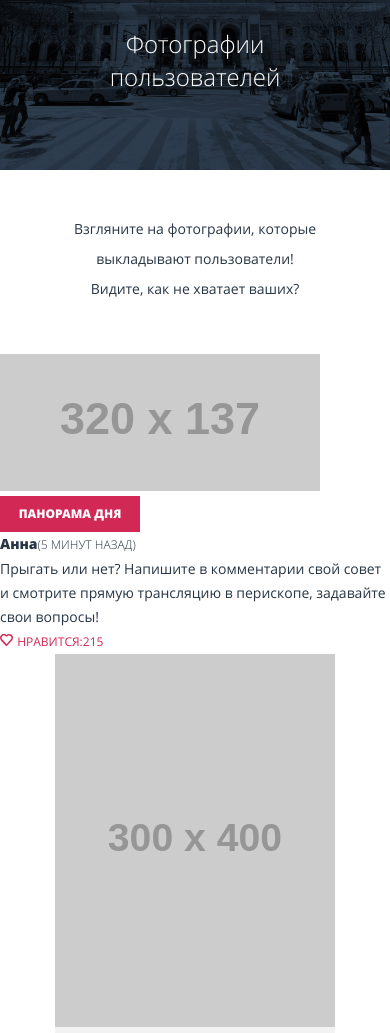
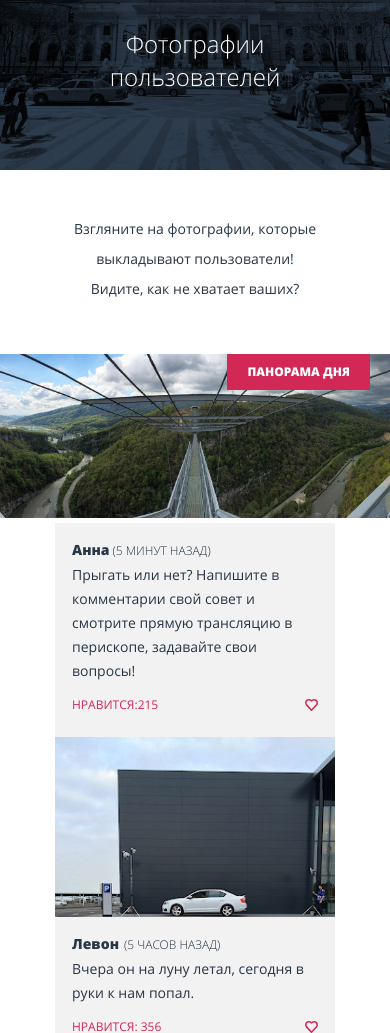
Before and after one commit to DmitryGytnikov/1477249-pink-20, a website: page source/photo.html in a window 390 px wide. Shown: the part 67-1100 px from the top of the page. Drawn offline with nearby package versions, Linux system fonts and the light colour scheme; files that its build step writes are made by us from their sources; placeholder pictures from the web are drawn by us.

Commit message:
Добавляет верстку .photo__row и best-today (адаптив) на photo.html

```diff
--- a/source/photo.html
+++ b/source/photo.html
@@ -63,16 +63,18 @@
       </div>
 
       <div class="best-today">
-        <img src="https://via.placeholder.com/320x137" width="320" height="137" alt="Панорама дня">
+          <img src="img/panorama-desktop@1x.jpg" alt="Панорама дня">
           <p class="best-today__mark">Панорама дня</p>
-        <div class="page-main__wrapper">
+          <div class="container">
+            <div class="best-today__container">
               <h2 class="best-today__author">
                 Анна<span class="best-today__time">(5 минут назад)</span>
               </h2>
+              <div class="best-today__like like-block">
+                <span class="like-block__text">Нравится:215</span>
+                <button class="like-block__btn" type="button" aria-label="Нравится"></button>
+              </div>
               <p class="best-today__text">Прыгать или нет? Напишите в комментарии свой совет и смотрите прямую трансляцию в перископе, задавайте свои вопросы!</p>
-          <div class="best-today__like like-block">
-            <button class="like-block__btn" type="button" aria-label="Нравится"></button>
-            <span class="like-block__text">Нравится:215</span>
             </div>
           </div>
         </div>
@@ -84,7 +86,7 @@
             <li class="photo__column">
               <div class="photo-block"> <!-- Добавили, чтобы задать расстояние м-ду флекс-элементами через отрицательный марджин для <ul> и <li>  -->
                 <p class="photo-block__photo">
-                <img src="https://via.placeholder.com/300x400" alt="Фото">
+                  <img src="img/photo-car-desktop@1x.jpg" alt="Фото">
                 </p>
                 <h2 class="photo-block__author">
                   Левон<span class="photo-block__time">(5 часов назад)</span>
@@ -100,7 +102,7 @@
             <li class="photo__column">
               <div class="photo-block">
                 <p class="photo-block__photo">
-                <img src="https://via.placeholder.com/300x400" width="300" height="400" alt="Фото">
+                  <img src="img/photo-drumset-desktop@1x.jpg" alt="Фото">
                 </p>
                 <h2 class="photo-block__author">
                   Антон<span class="photo-block__time">(12 часов назад)</span>
@@ -116,7 +118,7 @@
             <li class="photo__column">
               <div class="photo-block">
                 <p class="photo-block__photo">
-                <img src="https://via.placeholder.com/300x400" width="300" height="400" alt="Фото">
+                  <img src="img/photo-window-desktop@1x.jpg" alt="Фото">
                 </p>
                 <h2 class="photo-block__author">
                   Борис<span class="photo-block__time">(20 часов назад)</span>
@@ -132,7 +134,7 @@
             <li class="photo__column">
               <div class="photo-block">
                 <p class="photo-block__photo">
-                <img src="https://via.placeholder.com/300x400" width="300" height="400" alt="Фото">
+                  <img src="img/photo-fair-desktop@1x.jpg" alt="Фото">
                 </p>
                 <h2 class="photo-block__author">
                   Сергей<span class="photo-block__time">(25 часов назад)</span>
@@ -148,7 +150,7 @@
             <li class="photo__column">
               <div class="photo-block">
                 <p class="photo-block__photo">
-                <img src="https://via.placeholder.com/300x400" width="300" height="400" alt="Фото">
+                  <img src="img/photo-pov-desktop@1x.jpg" alt="Фото">
                 </p>
                 <h2 class="photo-block__author">
                   Максим<span class="photo-block__time">(40 часов назад)</span>
@@ -164,7 +166,7 @@
             <li class="photo__column">
               <div class="photo-block">
                 <p class="photo-block__photo">
-                <img src="https://via.placeholder.com/300x400" width="300" height="400" alt="Фото">
+                  <img src="img/photo-wing-desktop@1x.jpg" alt="Фото">
                 </p>
                 <h2 class="photo-block__author">
                   Надежда<span class="photo-block__time">(45 часов назад)</span>
--- a/source/sass/blocks/best-today.scss
+++ b/source/sass/blocks/best-today.scss
@@ -1,35 +1,85 @@
+.best-today {
+  position: relative;
+  max-width: 1200px;
+  margin: 0 auto;
+}
+
 .best-today__mark {
-  margin: 0;
-  box-sizing: border-box;
-  width: 140px;
-  height: 36px;
+  position: absolute;
+  top: 54px;
+  right: 130px;
+
+  display: inline-block;
+  padding: 6px 20px 6px 20px;
   background-color: #d22856;
-
-  display: flex;
-  justify-content: center;
-  align-items: center;
 
   @include text (700, 12px, 24px, #FFFFFF);
   // ($font-weight, $font-size, $line-height, $color)
   text-transform: uppercase;
+
+  @media (max-width: 979px) {
+    top: 57px;
+    right: 20px;
+  }
+
+  @media (max-width: 659px) {
+    top: 0;
+  }
+}
+
+.best-today__container {
+  display: flex;
+  flex-wrap: wrap;
+
+  background-color: #f2f2f2;
+
+  margin-top: -5px;
+  padding: 24px 30px 24px 30px;
+
+  @media (max-width: 484px) {
+    width: 280px;
+    margin: 0 auto;
+
+    padding: 15px 17px 20px 17px;
+  }
 }
 
 .best-today__author {
-  margin: 0;
+  flex: 1 1 50%;
 
   @include text (700, 14px, 24px, #283645);
   // ($font-weight, $font-size, $line-height, $color)
+
+  @media (max-width: 484px) {
+    order: 0;
+    flex: 1 1 100%;
+  }
 }
 
 .best-today__time {
   @include text (300, 12px, 24px, #283645);
   // ($font-weight, $font-size, $line-height, $color)
+
   text-transform: uppercase;
+  margin-left: 3px;
+}
+
+.best-today__like {
+  @media (max-width: 484px) {
+    order: 2;
+    flex: 1 1 100%;
+  }
 }
 
 .best-today__text {
-  margin: 0;
+  flex: 1 1 50%;
 
   @include text (400, 14px, 24px, #283645);
   // ($font-weight, $font-size, $line-height, $color)
+
+  @media (max-width: 484px) {
+    order: 1;
+    flex: 1 1 100%;
+    margin-bottom: 10px;
+  }
 }
--- a/source/sass/blocks/like-block.scss
+++ b/source/sass/blocks/like-block.scss
@@ -1,3 +1,14 @@
+.like-block {
+  width: 119px;
+  display: flex;
+  align-items: center;
+  justify-content: space-between;
+
+  @media (max-width: 484px) {
+    width: auto;
+  }
+}
+
 .like-block__btn {
   width: 13px;
   height: 12px;
--- a/source/sass/blocks/photo-block.scss
+++ b/source/sass/blocks/photo-block.scss
@@ -9,9 +9,15 @@
 
 .photo-block__photo {
   max-width: 300px;
+  overflow: hidden;
+
+  @media (max-width: 720px) {
+    max-height: 300px;
+  }
 
   @media (max-width: 484px) {
     max-width: 280px;
+    max-height: 180px;
   }
 }
 
```
Lines whose indentation alone changed are shown as unchanged.
